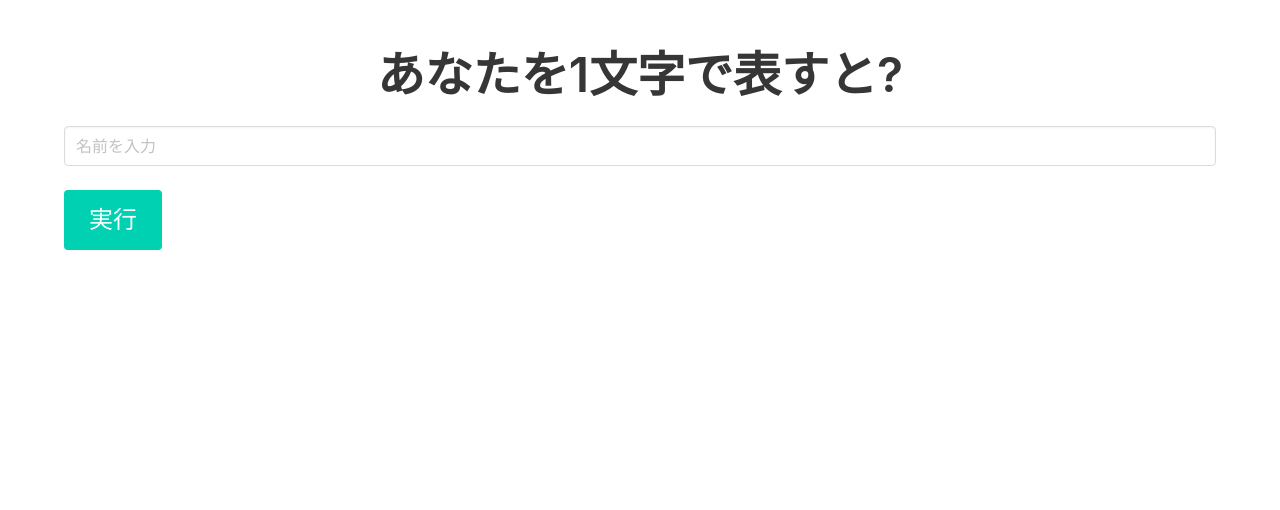
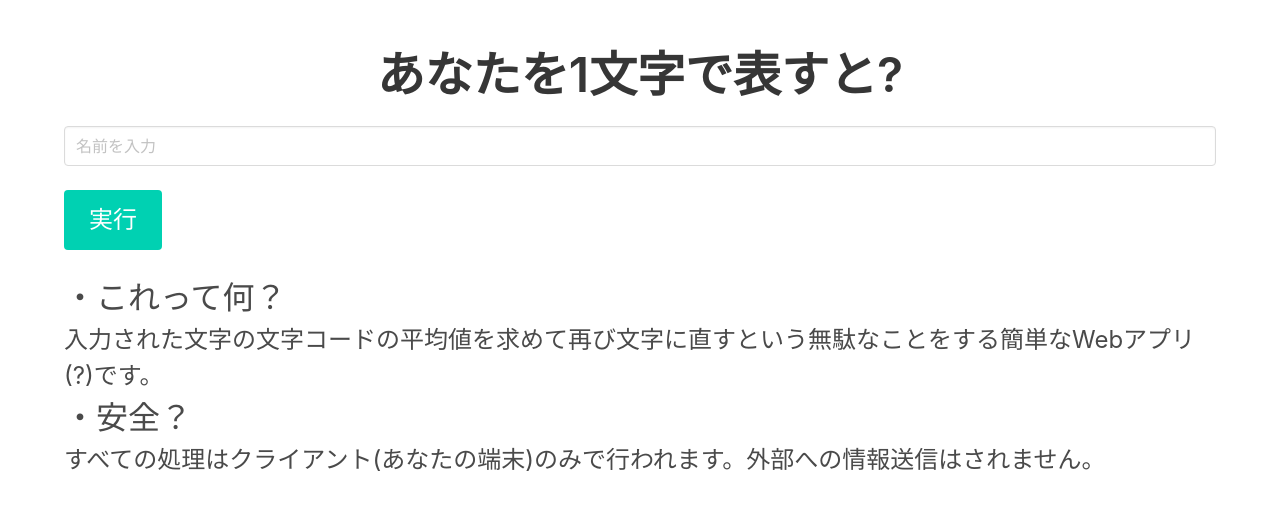
Before and after one commit to Lausiv1024/Lausiv1024.github.io, a plain HTML site: page index.html in a window 1280 px wide. Drawn offline with nearby package versions, Linux system fonts and the light colour scheme.

Commit message:
Added description.

```diff
--- a/index.html
+++ b/index.html
@@ -23,6 +23,12 @@
 
             </h1>
         </div>
+        <div>
+          <h2 class="is-size-3-widescreen">・これって何？</h2>
+          <h2 class="is-size-4-widescreen">入力された文字の文字コードの平均値を求めて再び文字に直すという無駄なことをする簡単なWebアプリ(?)です。</h2>
+          <h2 class="is-size-3-widescreen">・安全？</h2>
+          <h2 class="is-size-4-widescreen">すべての処理はクライアント(あなたの端末)のみで行われます。外部への情報送信はされません。</h2>
+        </div>
     </div>
   </section>
   <script>
```
